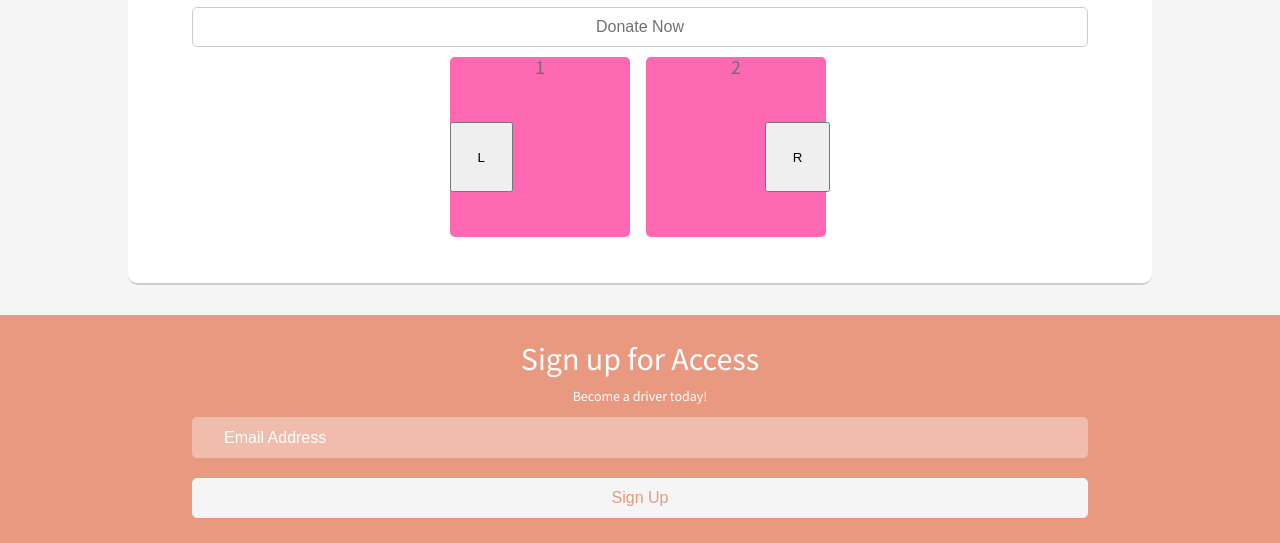
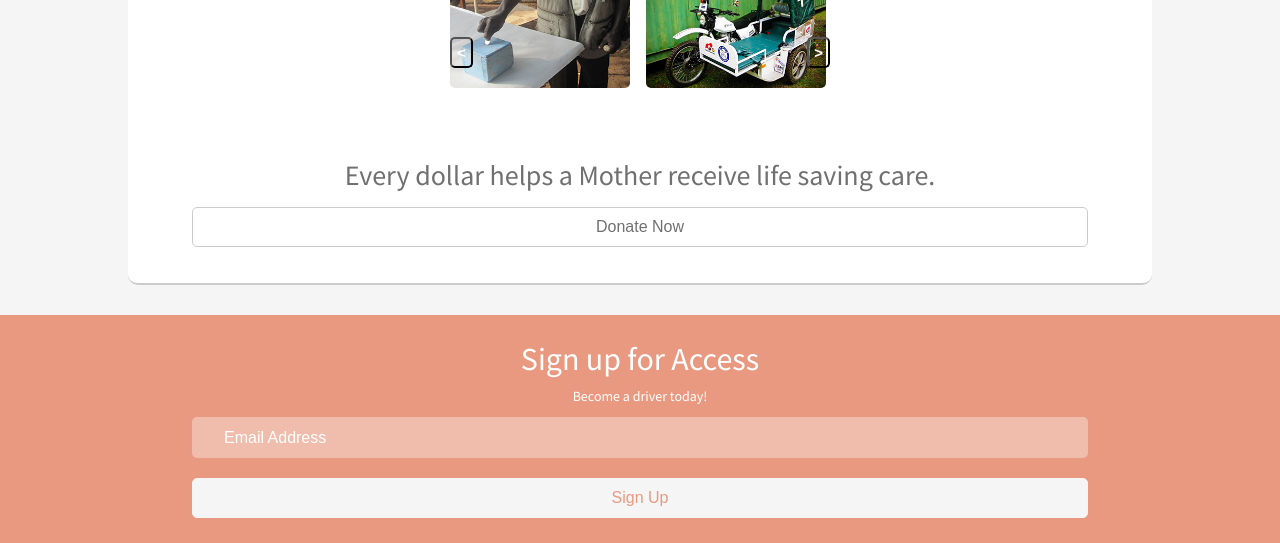
Before and after one commit to ptbw-rideforlife/marketing-mh, a plain HTML site: page donate.html in a window 1280 px wide. Shown: the part 569-1112 px from the top of the page. Drawn offline with Linux system fonts and the light colour scheme.

Commit message:
Styled carousel slider and added images

```diff
--- a/donate.html
+++ b/donate.html
@@ -46,24 +46,24 @@
 
     <div class="donate-cta">
         <h1>Help a Mother in need</h1>
-        <p>Every dollar helps a Mother receive life saving care.</p>
-        <button id="cta-btn">Donate Now</button>
 
         <div class="wrapper">
             <ul class="carousel" data-target="carousel">
-                    <li class="card" data-target="card">1</li>
-                    <li class="card" data-target="card">2</li>
-                    <li class="card" data-target="card">3</li>
-                    <li class="card" data-target="card">4</li>
-                    <li class="card" data-target="card">5</li>
-                    <li class="card" data-target="card">6</li>
+                <li class="card" data-target="card"><img src="assets/carousel-imgs/donation.jpg" alt=""></li>
+                <li class="card" data-target="card"><img src="assets/carousel-imgs/eranger-ambulance.jpg" alt=""></li>
+                <li class="card" data-target="card"><img src="assets/carousel-imgs/medical-staff.jpg" alt=""></li>
+                <li class="card" data-target="card"><img src="assets/carousel-imgs/mom-and-baby.jpg" alt=""></li>
+                <li class="card" data-target="card"><img src="assets/carousel-imgs/mom-and-crew.jpg" alt=""></li>
+                <li class="card" data-target="card"><img src="assets/carousel-imgs/smsb-leaders.jpg" alt=""></li>
             </ul>
             <div class="button-wrapper">
-                    <button data-action="slideLeft">L</button>
-                    <button data-action="slideRight">R</button>
+                <button data-action="slideLeft"><</button>
+                <button data-action="slideRight">></button>
                 </Right>
             </div>
         </div>
+        <p>Every dollar helps a Mother receive life saving care.</p>
+        <button id="cta-btn">Donate Now</button>
 
     </div>
 
--- a/less/donate.less
+++ b/less/donate.less
@@ -89,10 +89,33 @@ h1, p {
 }
 
 .card {
-  background: hotpink;
+  display: flex;
   min-width: 180px;
   height: 180px;
   margin-right: 16px;
   display: inline-block;
   border-radius: 5px;
 }
+
+li {
+  display: flex;
+  margin: auto;
+}
+
+img {
+  width: 100%;
+  height: 75%;
+  margin: auto;
+  border-radius: 5px;
+  background-size: cover;
+}
+
+.button-wrapper button {
+  color: white;
+  font-weight: 900;
+  font-size: 1.5rem;
+  background: transparent;
+  border-radius: 5px;
+  background: solid 1px white;
+  padding: 5px;
+}
```
Also changed, not shown: assets/carousel-imgs/donation.jpg (added), assets/carousel-imgs/eranger-ambulance.jpg (added), assets/carousel-imgs/medical-staff.jpg (added), assets/carousel-imgs/mom-and-baby.jpg (added), assets/carousel-imgs/mom-and-crew.jpg (added), assets/carousel-imgs/smsb-leaders.jpg (added), css/index.css. Lines whose indentation alone changed are shown as unchanged.
